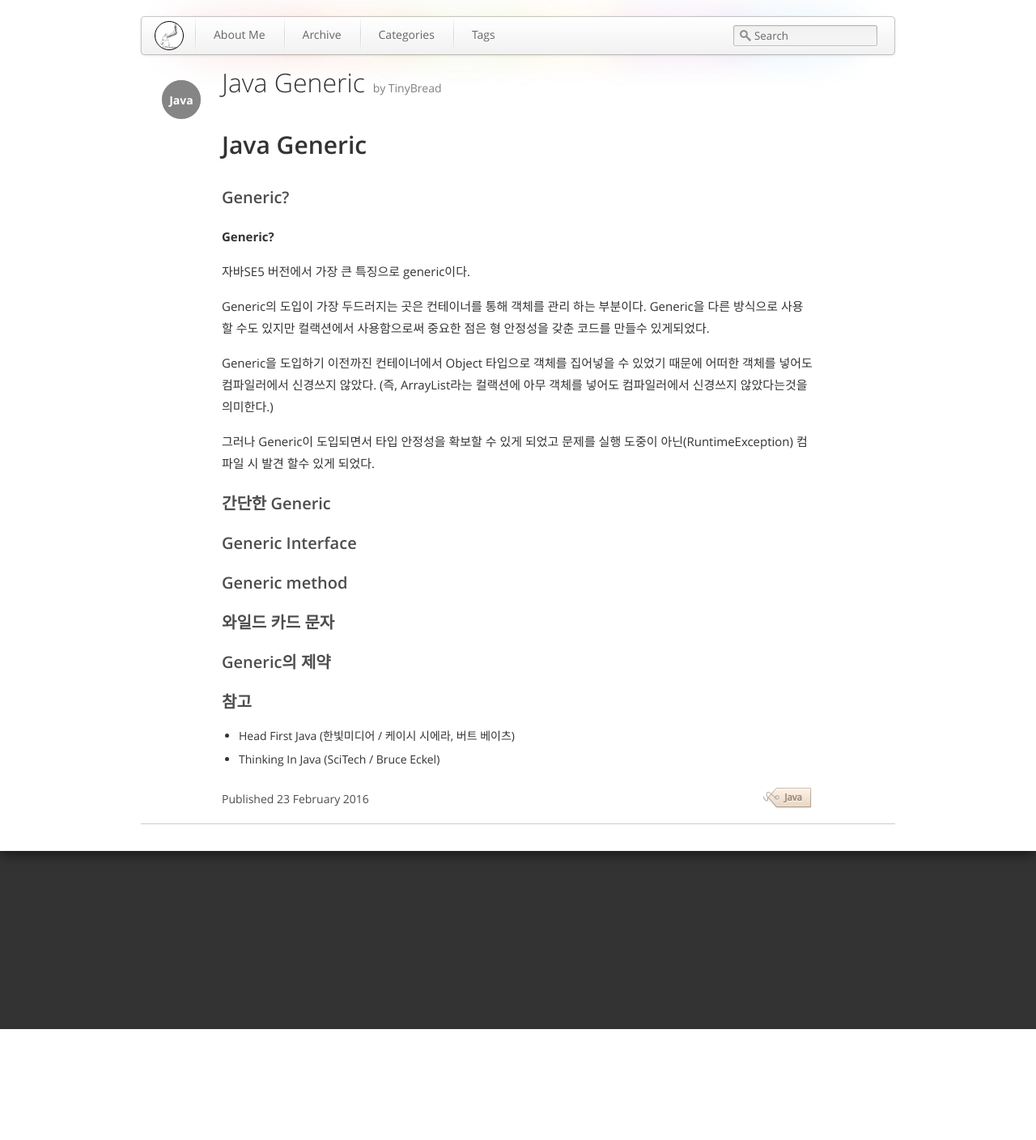
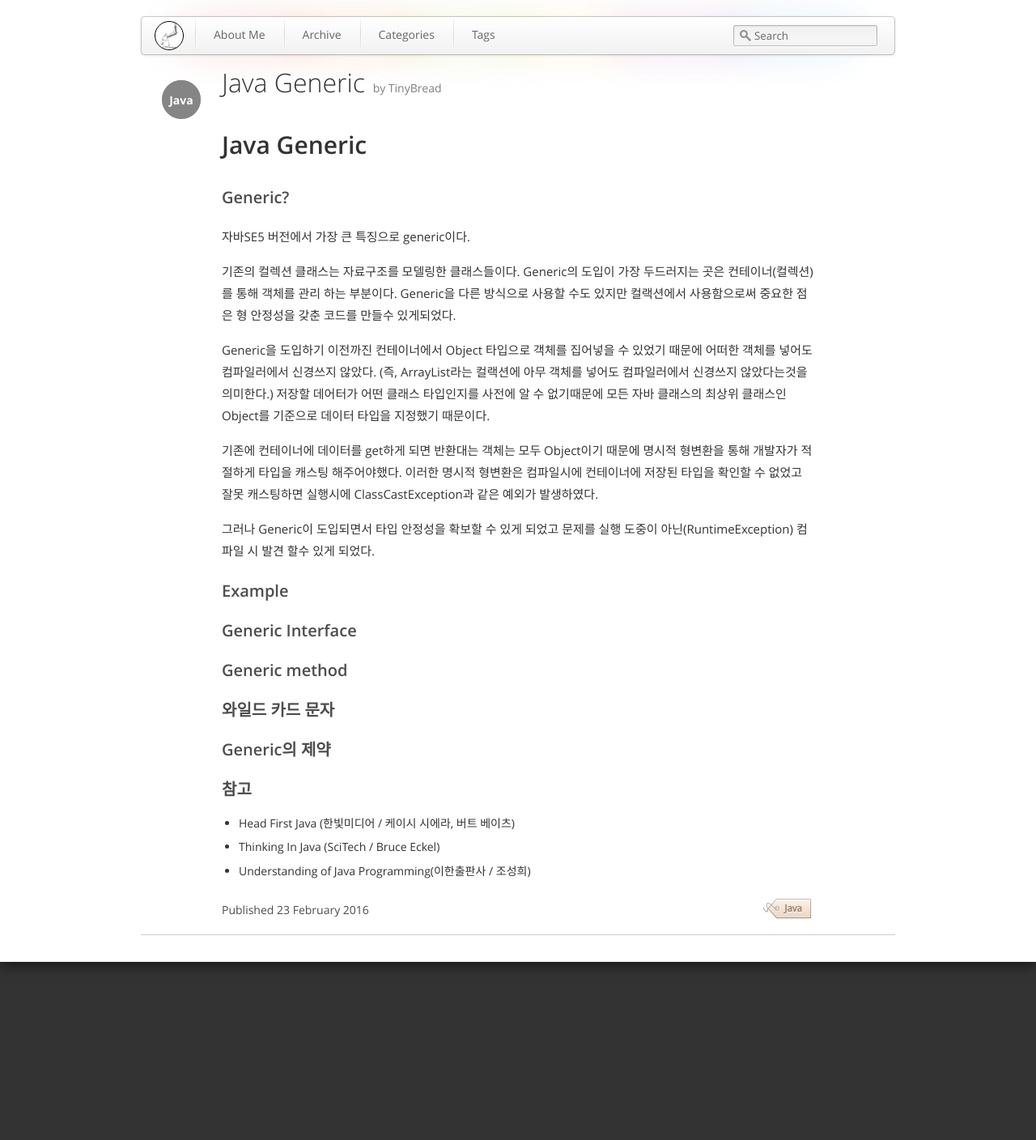
Before and after one commit to tinybread/tinybread.github.com, a Jekyll site: the page built from _posts/2016-2-23-JavaGeneric_on_Java.md, in a window 1280 px wide. Shown: the whole page at 81% size. Built offline with Jekyll 4.4.1, drawn with Linux system fonts in a browser that asks for light colours; before the commit the page ends 1271 px from its top, so only the background shows below that.

Commit message:
no message

```diff
--- a/_posts/2016-2-23-JavaGeneric_on_Java.md
+++ b/_posts/2016-2-23-JavaGeneric_on_Java.md
@@ -18,20 +18,18 @@ tags: [Java]
 ### Generic?
 
 
+자바SE5 버전에서 가장 큰 특징으로 generic이다.
 
+기존의 컬렉션 클래스는 자료구조를 모델링한 클래스들이다. Generic의 도입이 가장 두드러지는 곳은 컨테이너(컬렉션)를 통해 객체를 관리 하는 부분이다.  Generic을 다른 방식으로 사용할 수도 있지만 컬랙션에서 사용함으로써 중요한 점은 형 안정성을 갖춘 코드를 만들수 있게되었다.
 
-**Generic?**
+Generic을 도입하기 이전까진 컨테이너에서 Object 타입으로 객체를 집어넣을 수 있었기 때문에 어떠한 객체를 넣어도 컴파일러에서 신경쓰지 않았다. (즉, ArrayList라는 컬랙션에 아무 객체를 넣어도 컴파일러에서 신경쓰지 않았다는것을 의미한다.) 저장할 데어터가 어떤 클래스 타입인지를 사전에 알 수 없기때문에 모든 자바 클래스의 최상위 클래스인 Object를 기준으로 데이터 타입을 지정했기 때문이다.
 
-자바SE5 버전에서 가장 큰 특징으로 generic이다.<br>
-
-Generic의 도입이 가장 두드러지는 곳은 컨테이너를 통해 객체를 관리 하는 부분이다. Generic을 다른 방식으로 사용할 수도 있지만 컬랙션에서 사용함으로써 중요한 점은 형 안정성을 갖춘 코드를 만들수 있게되었다.
-
-Generic을 도입하기 이전까진 컨테이너에서 Object 타입으로 객체를 집어넣을 수 있었기 때문에 어떠한 객체를 넣어도 컴파일러에서 신경쓰지 않았다. (즉, ArrayList라는 컬랙션에 아무 객체를 넣어도 컴파일러에서 신경쓰지 않았다는것을 의미한다.)
+기존에 컨테이너에 데이터를 get하게 되면 반환대는 객체는 모두 Object이기 때문에 명시적 형변환을 통해 개발자가 적절하게 타입을 캐스팅 해주어야했다. 이러한 명시적 형변환은 컴파일시에 컨테이너에 저장된 타입을 확인할 수 없었고 잘못 캐스팅하면 실행시에 ClassCastException과 같은 예외가 발생하였다.
 
 그러나 Generic이 도입되면서 타입 안정성을 확보할 수 있게 되었고 문제를 실행 도중이 아닌(RuntimeException) 컴파일 시 발견 할수 있게 되었다.
 
 
-### 간단한 Generic
+### Example
 
 ### Generic Interface
 
@@ -46,3 +44,4 @@ Generic을 도입하기 이전까진 컨테이너에서 Object 타입으로 객
 ### 참고
 * Head First Java (한빛미디어 / 케이시 시에라, 버트 베이츠)
 * Thinking In Java (SciTech / Bruce Eckel)
+* Understanding of Java Programming(이한출판사 / 조성희)
```
Also changed, not shown: _posts/2016-3-3-Trie_on_DataStructure.md (added, +67 -0 lines), assets/themes/Snail/img/DataStructure/Trie/trie_example.jpg (added).
